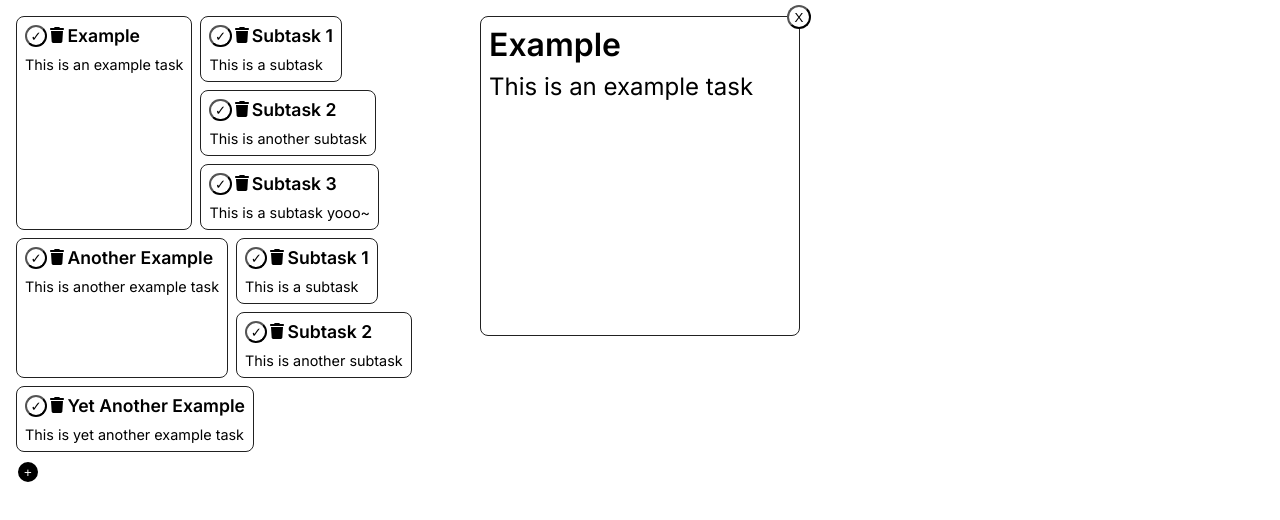
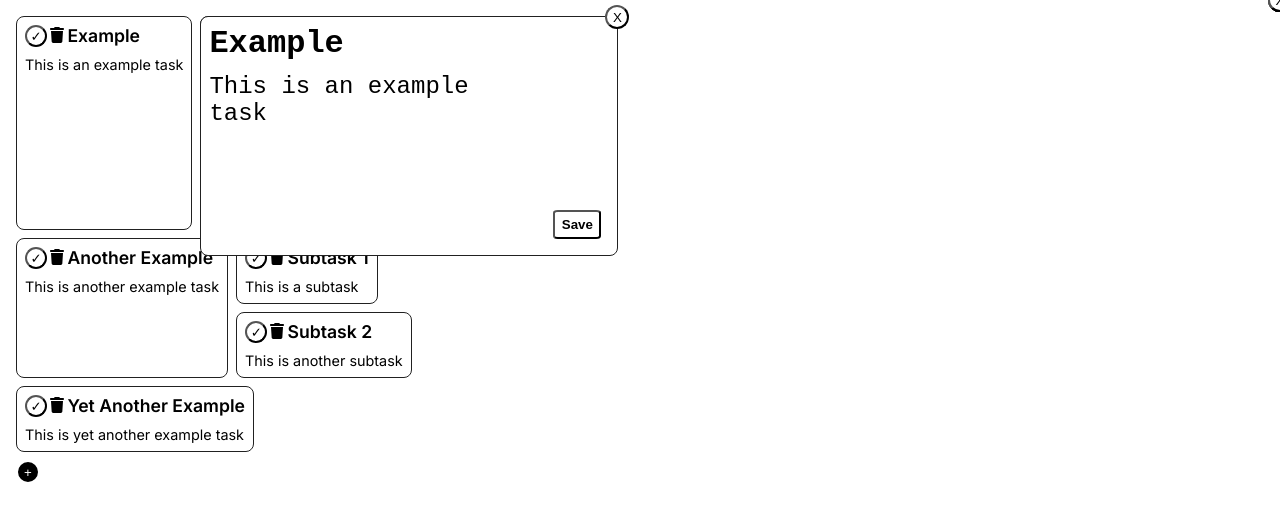
Before and after one commit to m4xshen/gdsc, a Next.js app: page / in a window 1280 px wide. Both pictures are taken after a click on the element "Example". Shown: the top 520 px of the page. Built offline with nearby package versions, Linux system fonts and the light colour scheme.

Commit message:
Add "Change Task" function

```diff
--- a/src/app/page.js
+++ b/src/app/page.js
@@ -4,21 +4,14 @@ import Tasks from '@/components/Tasks';
 import { useState } from 'react';
 
 export default function Home() {
-  const [detailBox, setDetailBox] = useState(null);
+
   return (
     <div className={styles.main}>
       <Tasks
-        detailBox={detailBox}
-        setDetailBox={setDetailBox}
+
       />
 
-      <div className={detailBox ? styles.detailBoxShow : null}>
-        <button className={styles.closeButton} onClick={() => {
-          setDetailBox(null);
-        }}>X</button>
-        <div className={styles.detailBoxName} >{detailBox ? detailBox.task.name : null}</div>
-        <div className={styles.detailBoxDescription}>{detailBox ? detailBox.task.description : null}</div>
-      </div>
+
     </div>
   );
 }
--- a/src/app/page.module.css
+++ b/src/app/page.module.css
@@ -4,50 +4,3 @@
   flex-direction: column;
 
 }
-
-.detailBox {
-  display: none;
-  position: absolute;
-  align-self: center;
-  width: 20rem;
-  height: 20rem;
-  border: solid 1px #212121;
-  border-radius: 0.5rem;
-  background-color: white;
-  padding: 0.5rem;
-}
-
-.detailBoxShow {
-  display: block;
-  position: absolute;
-  align-self: center;
-  width: 20rem;
-  height: 20rem;
-  border: solid 1px #212121;
-  border-radius: 0.5rem;
-  background-color: white;
-  padding: 0.5rem;
-}
-
-.detailBoxName {
-  font-size: 2rem;
-  font-weight: 600;
-
-}
-
-.detailBoxDescription {
-  font-size: 1.5rem;
-  margin-top: 0.5rem;
-}
-
-.closeButton {
-  position: absolute;
-  right: -0.75rem;
-  top: -0.75rem;
-  border-radius: 50%;
-  border-color: black;
-  width: 1.5rem;
-  height: 1.5rem;
-  background-color: white;
-  cursor: pointer;
-}
--- a/src/components/Task/index.js
+++ b/src/components/Task/index.js
@@ -1,15 +1,18 @@
 
 import { nanoid } from 'nanoid';
-import { useState } from 'react';
+import { useRef, useState } from 'react';
 import styles from './styles.module.css';
 
 
 
-export default function Task({ initTask , initSubtasks, onClick , detailBox, setDetailBox }) {
+export default function Task({ initTask , initSubtasks, onClick }) {
   const [subtasks, setSubtasks] = useState(initSubtasks);
   const [task,setTask] = useState(initTask);
   const [isDeleted, setIsDeleted] = useState(false);
+  const [detailBox, setDetailBox] = useState(null);
 
+  const nameRef = useRef(null);
+  const descriptionRef = useRef(null);
 
   const handleDelete = () => {
     setIsDeleted(true);
@@ -74,6 +77,7 @@ export default function Task({ initTask , initSubtasks, onClick , detailBox, set
         </button>
       </div>
 
+      <div className={styles.subtasksAndDetail}>
         <div className={styles.subTasks}>
           {subtasks.map((subtask) => {
 
@@ -82,14 +86,42 @@ export default function Task({ initTask , initSubtasks, onClick , detailBox, set
                 key={subtask.id}
                 initTask={subtask}
                 initSubtasks={subtask.subtasks}
-              detailBox={detailBox}
-              setDetailBox={setDetailBox}
+
               />
             )
 
           })}
 
         </div>
+
+        <div className={detailBox ? styles.detailBoxShow : null}>
+          <button className={styles.closeButton} onClick={() => {
+            setDetailBox(null);
+          }}>X</button>
+          <textarea
+          ref={nameRef}
+          className={detailBox ? styles.detailBoxName : styles.invisible}
+          placeholder='Input Task Name.'
+          defaultValue={detailBox ? detailBox.task.name : null}>
+          </textarea>
+          <textarea
+          ref={descriptionRef}
+          className={ detailBox ? styles.detailBoxDescription: styles.invisible }
+          placeholder='Input Task Description.'
+          defaultValue={detailBox ? detailBox.task.description : null}>
+          </textarea>
+
+          <button className={detailBox ? styles.detailSaveButton : styles.invisible} onClick={ () => {
+            setTask({
+              ...task,
+              name: nameRef.current.value,
+              description: descriptionRef.current.value,
+            });
+            setDetailBox(null);
+          }}>Save</button>
+        </div>
+      </div>
+
     </div>
   );
 }
--- a/src/components/Task/styles.module.css
+++ b/src/components/Task/styles.module.css
@@ -107,3 +107,68 @@
   background-color: transparent;
   border-color: transparent;
 }
+
+.subtasksAndDetail {
+  display: flex;
+  flex-direction: column;
+
+}
+
+.detailBoxShow {
+  z-index: 1000;
+  position:absolute;
+  align-items: center;
+  height: 15rem;
+  border: solid 1px #212121;
+  border-radius: 0.5rem;
+  background-color: white;
+  padding: 0.5rem;
+}
+
+.detailBoxName {
+  font-size: 2rem;
+  font-weight: 600;
+  max-height: 3rem;
+  border: none;
+  resize: none;
+
+}
+
+.detailBoxDescription {
+  position: absolute;
+  top: 3rem;
+  left: 0.5rem;
+  font-size: 1.5rem;
+  margin-top: 0.5rem;
+  border: none;
+  resize: none;
+}
+
+.closeButton {
+  position: absolute;
+  right: -0.75rem;
+  top: -0.75rem;
+  border-radius: 50%;
+  border-color: black;
+  width: 1.5rem;
+  height: 1.5rem;
+  background-color: white;
+  cursor: pointer;
+}
+
+.invisible {
+  display: none;
+}
+
+.detailSaveButton {
+  position: absolute;
+  right: 1rem;
+  bottom: 1rem;
+  font-weight: bold;
+  border-radius: 10%;
+  border-color: black;
+  width: 3rem;
+  height: 1.8rem;
+  background-color: transparent;
+  cursor: pointer;
+}
--- a/src/components/Tasks/index.js
+++ b/src/components/Tasks/index.js
@@ -6,7 +6,7 @@ import styles from './styles.module.css';
 import { initialTasks } from '@/data/tasks';
 import AddMainButton from '@/components/AddMainButton';
 
-export default function Tasks({detailBox, setDetailBox}) {
+export default function Tasks() {
   const [tasks, setTasks] = useState(initialTasks);
 
   return (
@@ -17,8 +17,7 @@ export default function Tasks({detailBox, setDetailBox}) {
           key={task.id}
           initSubtasks={task.subtasks}
           initTask={task}
-          detailBox={detailBox}
-          setDetailBox={setDetailBox}
+
         />
       ))}
       <AddMainButton tasks={tasks} setTasks={setTasks} />
```
Lines whose indentation alone changed are shown as unchanged.
